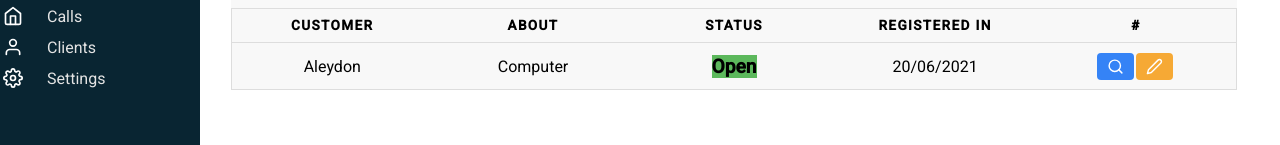
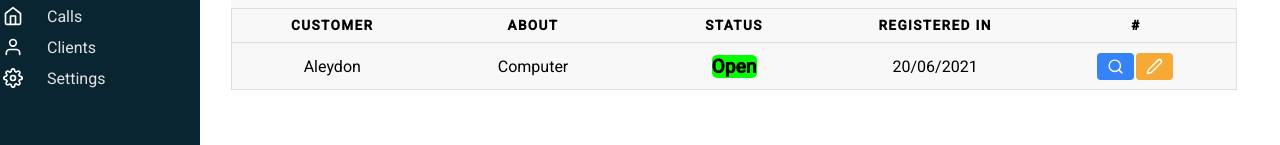
Before and after one commit to Aleydon/Call-System-Dashboard, a React (Create React App) app: page /dashboard in a window 1280 px wide. Shown: the part 152-297 px from the top of the page. Built offline with nearby package versions, Linux system fonts and the light colour scheme; no server answers; sample sign-in values are in the browser's storage.

Commit message:
Modified style

```diff
--- a/src/pages/Dashboard/index.js
+++ b/src/pages/Dashboard/index.js
@@ -6,7 +6,7 @@ import { Link } from 'react-router-dom';
 import Header from '../../components/Header';
 import Title from '../../components/Title';
 import { AuthContext } from '../../contexts/Auth';
-import { Container, Content, Table } from './style';
+import { Container, Content, Table, Status } from './style';
 
 function Dashboard() {
   const [calls, setCalls] = useState([0]);
@@ -48,7 +48,7 @@ function Dashboard() {
                   <td data-label="customer">Aleydon</td>
                   <td data-label="about">Computer</td>
                   <td data-label="status">
-                    <span style={{ backgroundColor: '#5cb85c' }}>Open</span>
+                    <Status>Open</Status>
                   </td>
                   <td data-label="registered">20/06/2021</td>
                   <td data-label="#">
--- a/src/pages/Dashboard/style.js
+++ b/src/pages/Dashboard/style.js
@@ -106,3 +106,8 @@ export const Table = styled.table`
     }
   }
 `;
+
+export const Status = styled.span`
+  background-color: #00ff00;
+  border-radius: 5px;
+`;
```
